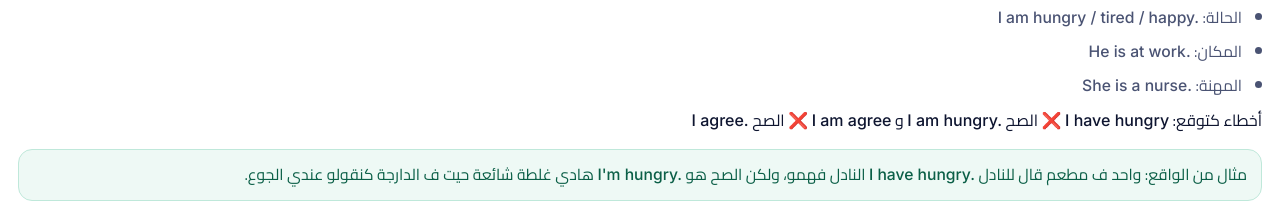
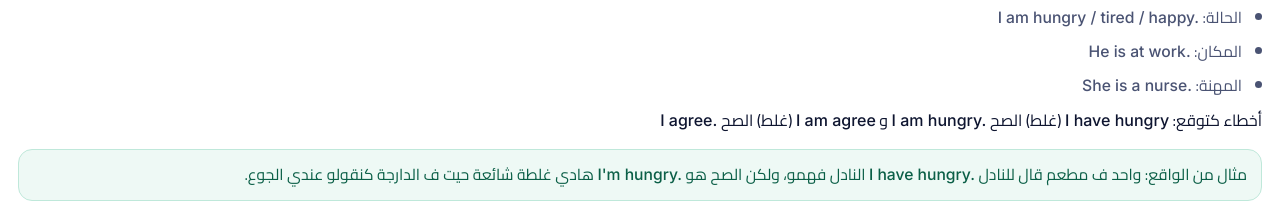
Before and after one commit to rachidAfggan/english-for-moroccans, a plain HTML site: page lesson-06.html in a window 1280 px wide. Shown: the part 915-1118 px from the top of the page. Drawn offline with Linux system fonts and the light colour scheme.

Commit message:
Fix wrong-mark symbols in lesson 06

```diff
--- a/lesson-06.html
+++ b/lesson-06.html
@@ -143,7 +143,7 @@ a.lesson{display:flex}
 <p>بدل الفعل قدّام الضمير: <span class="en">Are you ready? / Is he a doctor? / Am I late?</span></p>
 <h2>5. استعمالات</h2>
 <ul><li>الاسم: <span class="en">I am Sara.</span></li><li>العمر: <span class="en">I am 25.</span></li><li>الحالة: <span class="en">I am hungry / tired / happy.</span></li><li>المكان: <span class="en">He is at work.</span></li><li>المهنة: <span class="en">She is a nurse.</span></li></ul>
-<div class="note">أخطاء كتوقع: <span class="en">I have hungry</span> ❌ الصح <span class="en">I am hungry.</span> و <span class="en">I am agree</span> ❌ الصح <span class="en">I agree.</span></div>
+<div class="note">أخطاء كتوقع: <span class="en">I have hungry</span> (غلط) الصح <span class="en">I am hungry.</span> و <span class="en">I am agree</span> (غلط) الصح <span class="en">I agree.</span></div>
 <div class="real"><p>مثال من الواقع: واحد ف مطعم قال للنادل <span class="en">I have hungry.</span> النادل فهمو، ولكن الصح هو <span class="en">I&#x27;m hungry.</span> هادي غلطة شائعة حيت ف الدارجة كنقولو عندي الجوع.</p></div>
 <div class="exb"><h2 style="margin-top:0">تمرين</h2><ol><li>كمل: <span class="en">She</span> ___ <span class="en">a student.</span></li><li>كمل: <span class="en">We</span> ___ <span class="en">at home.</span></li><li>حول للنفي: <span class="en">He is tired.</span></li><li>حول لسؤال: <span class="en">You are ready.</span></li></ol><details><summary>شوف الأجوبة</summary><ol><li><span class="en">is</span></li><li><span class="en">are</span></li><li><span class="en">He is not (isn&#x27;t) tired.</span></li><li><span class="en">Are you ready?</span></li></ol></details></div>
 <div class="sumb"><h2>الخلاصة</h2><ul><li><span class="en">I am</span>، <span class="en">you/we/they are</span>، <span class="en">he/she/it is.</span></li><li><span class="en">not</span> للنفي، وقدّم الفعل للسؤال.</li><li><span class="en">I&#x27;m hungry</span> ماشي <span class="en">I have hungry.</span></li><li><span class="en">I agree</span> ماشي <span class="en">I am agree.</span></li></ul></div>
```
